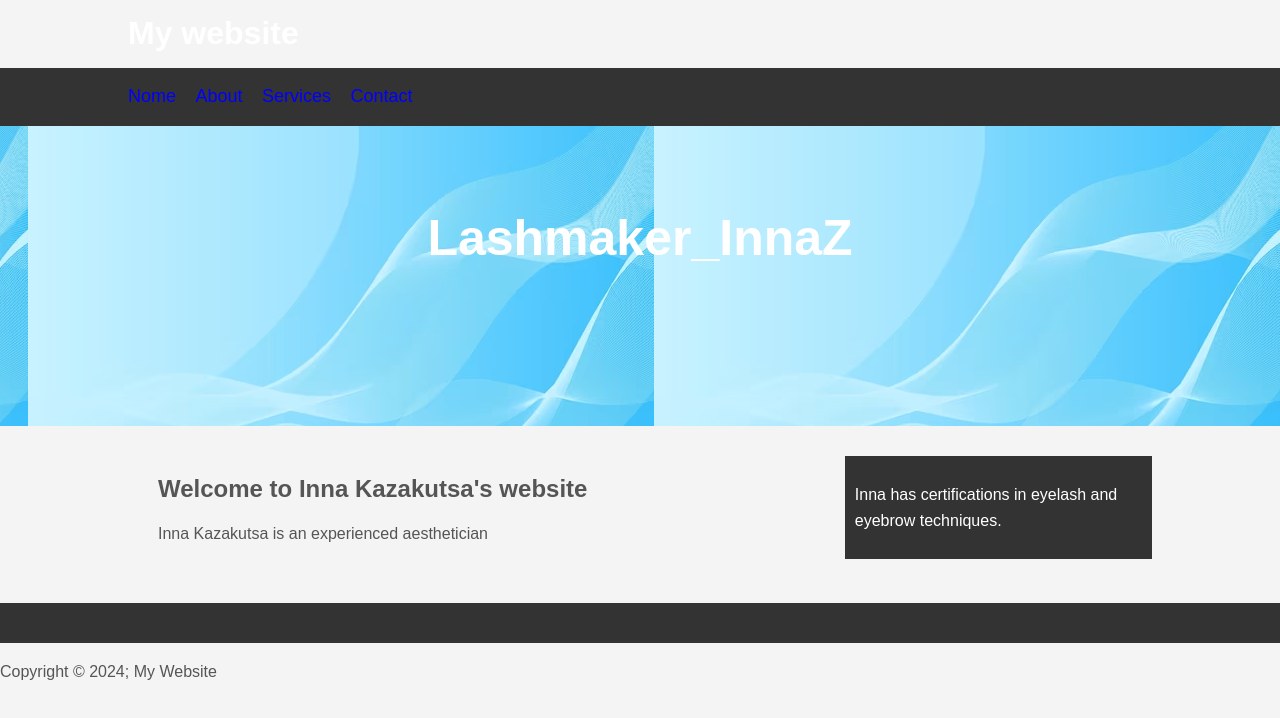
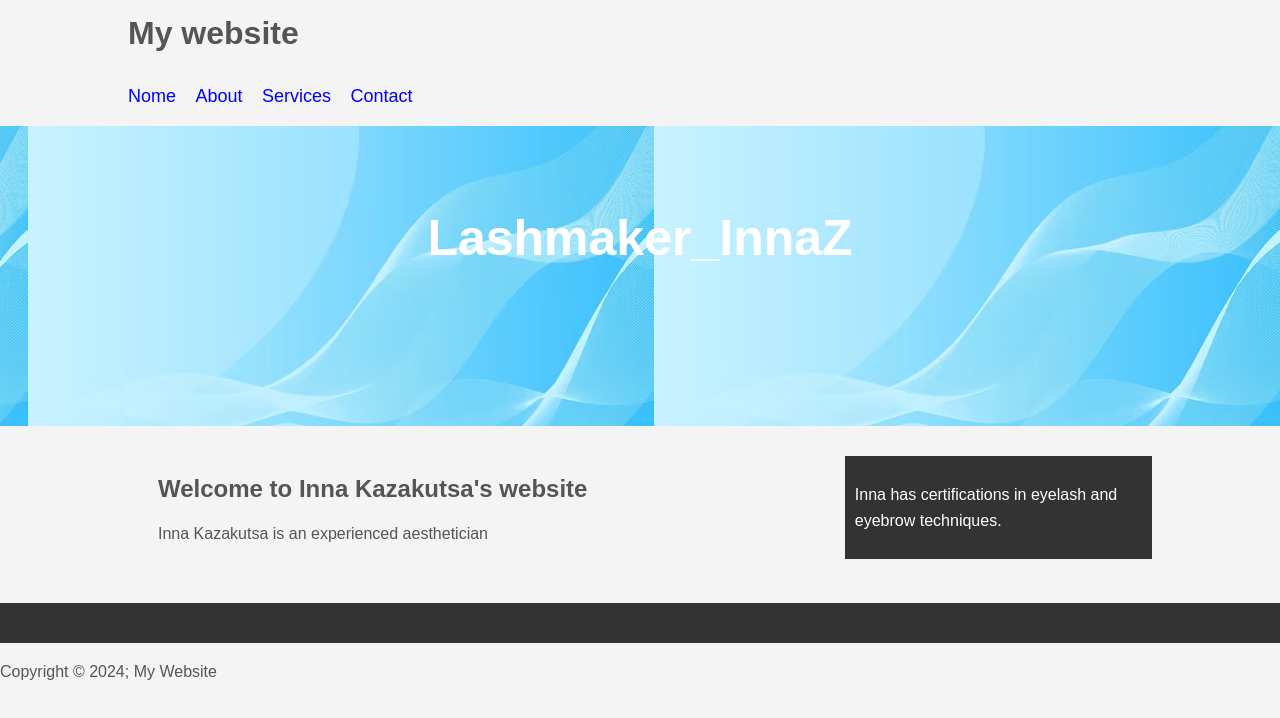
Before and after one commit to ksushkak/InnaKazakutsaWebsite, a plain HTML site: page index.html in a window 1280 px wide. Drawn offline with Linux system fonts and the light colour scheme; files whose address does not match are found by name.

Commit message:
Update style.css

```diff
--- a/style.css
+++ b/style.css
@@ -13,11 +13,11 @@ body{
 }
 #main-header{
     background-color: light-blue;
-    color: #fff;
+    color: dark-yellow;
 }
 #navbar{
-    background-color: #333;
-    color: #fff;
+    background-color: light-blue;
+    color: dark-yellow;
 }
 
 #navbar ul{
```
